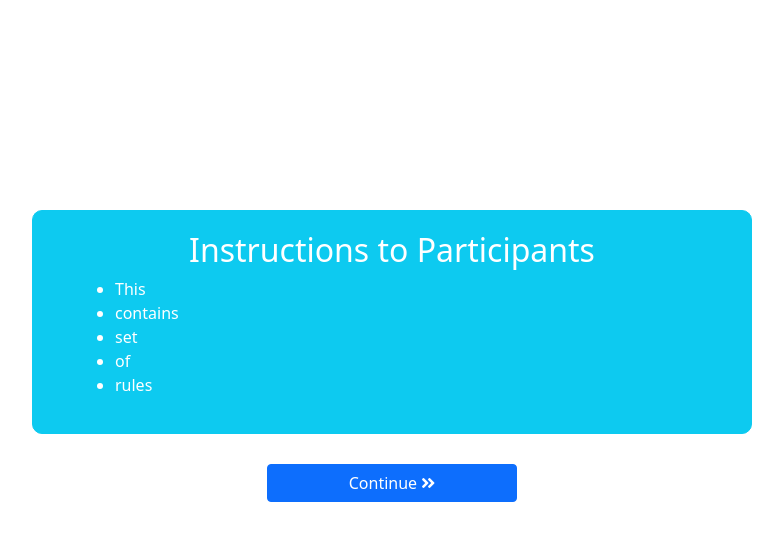
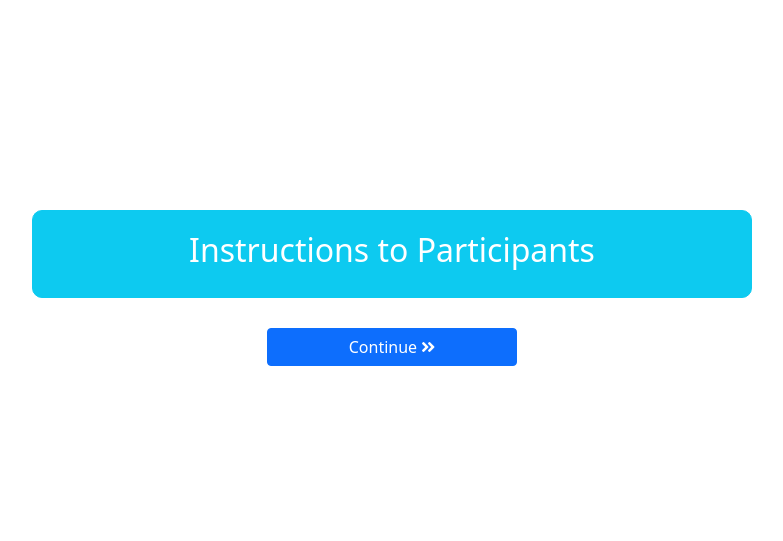
Before and after one commit to shrijalkaphle/wordpuzzle, a PHP site: page / in a window 1280 px wide. Shown: the top 541 px of the page, without its empty margins (248-1031 px from the left). Run offline with PHP 8.4, Linux system fonts and the light colour scheme.

Commit message:
Removes Instructions List

```diff
--- a/index.php
+++ b/index.php
@@ -19,13 +19,6 @@
                 <center>
                     <h2>Instructions to Participants</h2>
                 </center>
-                <ul>
-                    <li>This </li>
-                    <li>contains </li>
-                    <li>set </li>
-                    <li>of </li>
-                    <li>rules</li>
-                </ul>
             </div>
             <center>
                 <button class="btn btn-primary" id="puzzle1-start" style="width:250px;margin-top:30px">Continue <i class="fas fa-angle-double-right"></i></button>
```
